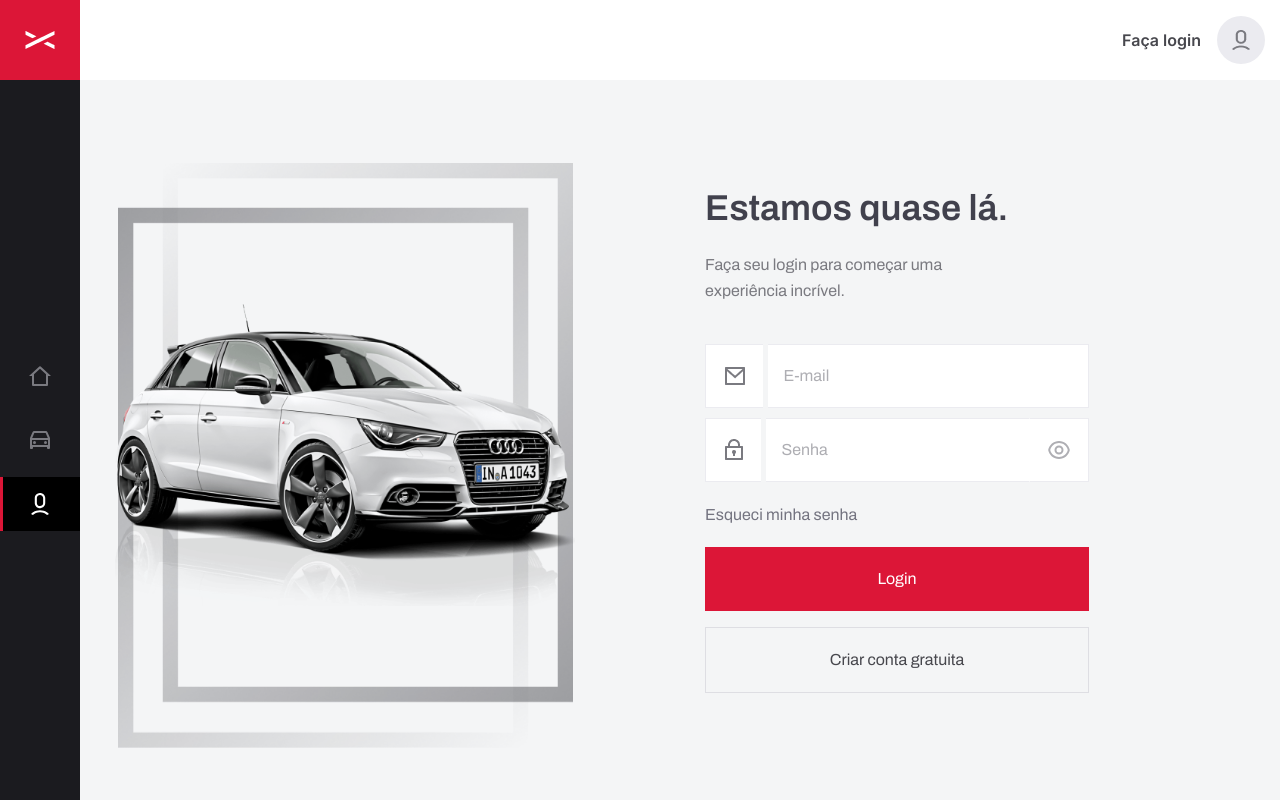
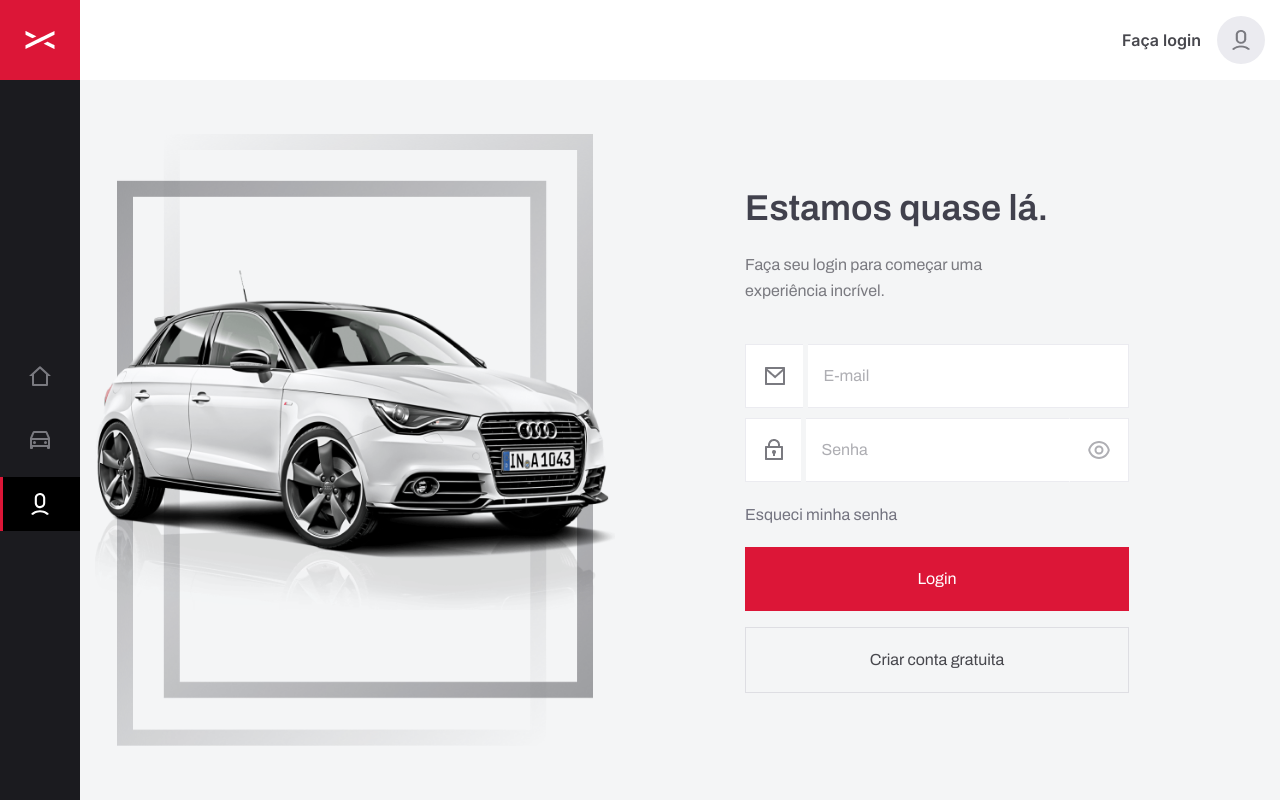
Before and after one commit to Dailton-Bastos/rentx, a React (Create React App) app: page /login in a window 1280 px wide. Built offline with nearby package versions, Linux system fonts and the light colour scheme.

Commit message:
style(signin page): change background imagem height

```diff
--- a/src/pages/SignIn/styles.ts
+++ b/src/pages/SignIn/styles.ts
@@ -10,14 +10,15 @@ export const SignIn = styled.section`
 	min-height: calc(100vh - 80px);
 	justify-content: center;
 	margin-top: 80px;
+	padding-left: 80px;
 	width: 100%;
 `;
 
 export const Grid = styled.div`
+	align-items: center;
 	column-gap: 130px;
 	display: grid;
 	grid-template-columns: repeat(2, 1fr);
-	padding: 0 10rem;
 `;
 
 export const Background = styled.div`
@@ -25,8 +26,7 @@ export const Background = styled.div`
 	background: url(${signInBackgroundImage}) no-repeat center center;
 	background-size: contain;
 	display: flex;
-	height: 100%;
+	height: 612px;
 	justify-content: center;
 	margin: var(--container-space-sm) 0;
-	max-height: 612px;
 `;
```
